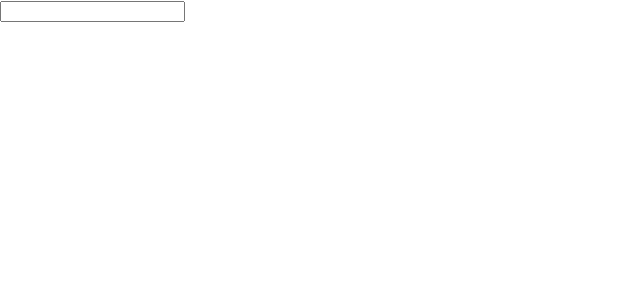
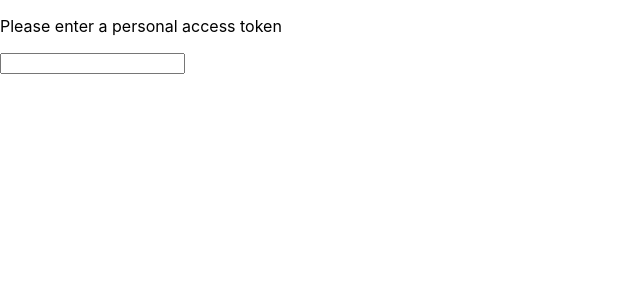
Before and after one commit to xataio/openapi-codegen-github-demo, a React (Vite) app: page / in a window 1280 px wide. Shown: the top 300 px of the page, without its empty margins (0-640 px from the left). Built offline with nearby package versions, Linux system fonts and the light colour scheme.

Commit message:
Add auth

```diff
--- a/src/App.tsx
+++ b/src/App.tsx
@@ -1,13 +1,16 @@
 import { useState } from "react";
-import { QueryClient, QueryClientProvider } from "react-query";
+import { QueryClient, QueryClientProvider, useQueryClient } from "react-query";
 import { useSearchUsers } from "./github/githubComponents";
+import { AuthProvider } from "./useAuth";
 
 const queryClient = new QueryClient();
 
 function App() {
   return (
     <QueryClientProvider client={queryClient}>
-      <Users />
+      <AuthProvider>
+        <Users />
+      </AuthProvider>
     </QueryClientProvider>
   );
 }
--- a/src/github/githubContext.ts
+++ b/src/github/githubContext.ts
@@ -1,4 +1,6 @@
+import { useContext } from "react";
 import type { QueryKey, UseQueryOptions } from "react-query";
+import { useToken } from "../useAuth";
 import { QueryOperation } from "./githubComponents";
 
 export type GithubContext = {
@@ -6,7 +8,9 @@ export type GithubContext = {
     /**
      * Headers to inject in the fetcher
      */
-    headers?: {};
+    headers?: {
+      authorization?: string;
+    };
     /**
      * Query params to inject in the fetcher
      */
@@ -36,14 +40,22 @@ export function useGithubContext<
   TData = TQueryFnData,
   TQueryKey extends QueryKey = QueryKey
 >(
-  _queryOptions?: Omit<
+  queryOptions?: Omit<
     UseQueryOptions<TQueryFnData, TError, TData, TQueryKey>,
     "queryKey" | "queryFn"
   >
 ): GithubContext {
+  const token = useToken();
+
   return {
-    fetcherOptions: {},
-    queryOptions: {},
+    fetcherOptions: {
+      headers: {
+        authorization: token ? `Bearer ${token}` : undefined,
+      },
+    },
+    queryOptions: {
+      enabled: token !== null && (queryOptions?.enabled ?? true),
+    },
     queryKeyFn: (operation) => {
       const queryKey: unknown[] = hasPathParams(operation)
         ? operation.path
--- a/src/github/githubFetcher.ts
+++ b/src/github/githubFetcher.ts
@@ -14,7 +14,7 @@ export type GithubFetcherOptions<TBody, THeaders, TQueryParams, TPathParams> = {
 
 export async function githubFetch<
   TData,
-  TBody extends {} | undefined,
+  TBody extends {} | undefined | null,
   THeaders extends {},
   TQueryParams extends {},
   TPathParams extends {}
--- /dev/null
+++ b/src/useAuth.tsx
@@ -0,0 +1,55 @@
+import React, { createContext, useContext, useState } from "react";
+import { useQueryClient } from "react-query";
+
+const authContext = createContext<{ token: null | string }>({
+  token: null,
+});
+
+export function AuthProvider({ children }: { children: React.ReactNode }) {
+  const key = "githubToken";
+  const [token, setToken] = useState(localStorage.getItem(key));
+  const [draftToken, setDraftToken] = useState("");
+  const queryClient = useQueryClient();
+
+  return (
+    <authContext.Provider value={{ token }}>
+      {token ? (
+        <>
+          {children}
+          <button
+            onClick={() => {
+              setToken(null);
+              localStorage.removeItem(key);
+              queryClient.clear();
+              queryClient.invalidateQueries([]);
+            }}
+          >
+            Clear token
+          </button>
+        </>
+      ) : (
+        <div>
+          <form
+            onSubmit={(e) => {
+              e.preventDefault();
+              setToken(draftToken);
+              localStorage.setItem(key, draftToken);
+            }}
+          >
+            <p>Please enter a personal access token</p>
+            <input
+              value={draftToken}
+              onChange={(e) => setDraftToken(e.target.value)}
+            ></input>
+          </form>
+        </div>
+      )}
+    </authContext.Provider>
+  );
+}
+
+export const useToken = () => {
+  const { token } = useContext(authContext);
+
+  return token;
+};
```
